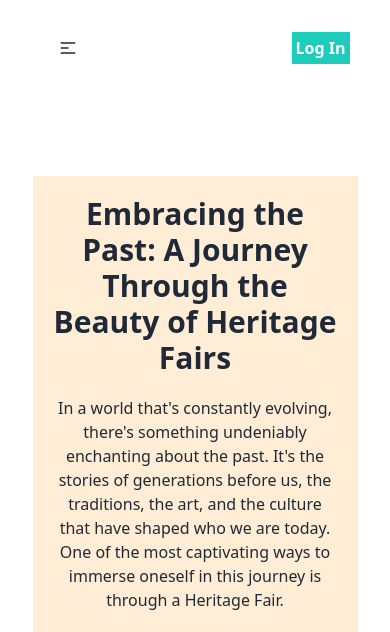
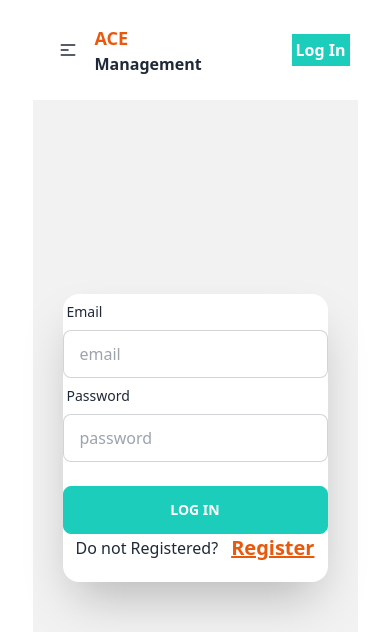
Before and after one commit to Mehedimid/cultural-event, a React (Vite) app: page /blog in a window 390 px wide. Shown: the top 632 px of the page. Built offline with nearby package versions, Linux system fonts and the light colour scheme; no server answers; grey boxes are pictures that could not be loaded.

Commit message:
private route and loading done

```diff
--- a/package.json
+++ b/package.json
@@ -15,6 +15,7 @@
     "match-sorter": "^6.3.1",
     "react": "^18.2.0",
     "react-dom": "^18.2.0",
+    "react-icons": "^4.11.0",
     "react-router-dom": "^6.17.0",
     "react-toastify": "^9.1.3",
     "sort-by": "^0.0.2"
--- a/src/AuthProvider/AuthProvider.jsx
+++ b/src/AuthProvider/AuthProvider.jsx
@@ -6,29 +6,33 @@ export const AuthContext = createContext(null)
 
 function AuthProvider({children}) {
     const [user, setUser] = useState(null)
+    const [loading, setLoading] = useState(true)
 
 
     const createUser = (email, password) =>{
+        setLoading(true)
         return createUserWithEmailAndPassword(auth, email, password)
     }
 
     const logInUser = (email, password) =>{
+        setLoading(true)
         return signInWithEmailAndPassword(auth, email, password)
     }
 
     const logOut = () =>{
+        setLoading(true)
         return signOut(auth)
     }
 
     useEffect(()=>{
        onAuthStateChanged(auth, user =>{
               setUser(user)
-              console.log(user)
+              setLoading(false)
        })
     },[])
 
    const authInfo = {
-    createUser, logInUser, logOut, user,
+    createUser, logInUser, logOut, user, loading
    }
 
     return (
--- a/src/Routes.jsx
+++ b/src/Routes.jsx
@@ -22,11 +22,11 @@ const router = createBrowserRouter([
         },
         {
           path:'/offer',
-          element:<Offer></Offer>
+          element:<PrivateRoute><Offer></Offer></PrivateRoute>
         },
         {
           path:'/blog',
-          element:<Blog></Blog>,
+          element:<PrivateRoute><Blog></Blog></PrivateRoute>,
           loader:()=>fetch('/blog.json')
         },
         {
--- a/src/components/Navbar.jsx
+++ b/src/components/Navbar.jsx
@@ -1,6 +1,7 @@
 import React, { useContext } from "react";
 import { NavLink } from "react-router-dom";
 import { AuthContext } from "../AuthProvider/AuthProvider";
+import { MdMarkEmailRead } from 'react-icons/md';
 
 function Navbar(props) {
   const { user, logOut } = useContext(AuthContext);
@@ -45,8 +46,8 @@ function Navbar(props) {
                 {navlinks}
               </ul>
             </div>
-            <h1 className="hidden md:block text-xl md:text-3xl font-bold ">
-              <span className="text-orange-600 ">ACE</span> Management
+            <h1 className="text-base md:text-3xl font-bold ">
+              <span className="text-orange-600 text-lg md:text-3xl">ACE</span> Management
             </h1>
           </div>
           <div className="navbar-center hidden lg:flex">
@@ -56,12 +57,12 @@ function Navbar(props) {
           </div>
           <div className="navbar-end">
             {user && (
-              <h2 className="text-base text-orange-600  bg-black bg-opacity-10 p-2 rounded font-semibold">
-                {user.email}
+              <h2 className="md:text-3xl text-orange-600  bg-black bg-opacity-10 p-2 rounded font-semibold">
+               <MdMarkEmailRead></MdMarkEmailRead>
               </h2>
             )}
             {user ? (
-              <button className="btn btn-neutral p-1" onClick={hadleLogout}>
+              <button className="md:btn btn-secondary text-white  p-1" onClick={hadleLogout}>
                 Log Out
               </button>
             ) : (
--- a/src/pages/Login.jsx
+++ b/src/pages/Login.jsx
@@ -4,9 +4,11 @@ import { Link, useNavigate } from 'react-router-dom';
 import { AuthContext } from '../AuthProvider/AuthProvider';
 import { ToastContainer, toast } from 'react-toastify';
 
-function Login(props) {
+function Login({location}) {
     const {logInUser} = useContext(AuthContext)
     const navigate = useNavigate()
+
+
     const handleLogin = e =>{
         e.preventDefault()
         const email = e.target.email.value
@@ -16,7 +18,7 @@ function Login(props) {
       logInUser(email, password)
       .then(res => {
         console.log(res.user)
-        navigate('/')
+        navigate(location || '/')
       })
       .catch(error => {
         toast.error(error.message)
--- a/src/pages/Offer.jsx
+++ b/src/pages/Offer.jsx
@@ -22,7 +22,7 @@ function Offer(props) {
         </div>
       </div>
 
-      <div className="md:mx-44 mx:pr-30 mb-20">
+      <div className="mx-2 md:mx-44 mx:pr-30 mb-20">
         <p className=" mb-5">
         "Welcome to ACE, your premier destination for expert cultural event management. We're passionate about bringing cultural experiences to life, and we're excited to offer you an exclusive promotion!
         </p>
--- a/src/privateRouter/PrivateRoute.jsx
+++ b/src/privateRouter/PrivateRoute.jsx
@@ -1,7 +1,22 @@
-import React from 'react';
+import React, { useContext } from 'react';
+import { AuthContext } from '../AuthProvider/AuthProvider';
+import { Navigate, useLocation } from 'react-router-dom';
+import Login from '../pages/Login';
 
 function PrivateRoute({children}) {
-    return children
+    const {user, loading} = useContext(AuthContext)
+    const location = useLocation()
+
+     if(loading){
+        return <h1 className='text-5xl font-bold text-center my-52'>Loading... <span className="loading  loading-spinner text-primary"></span></h1>
+     }
+
+    if(user){
+        return children
+    }
+
+  return <Login  location={location}></Login>
+
 }
 
 export default PrivateRoute;
```
Also changed, not shown: 1 other file (tests, documents, lock files or other folders).
